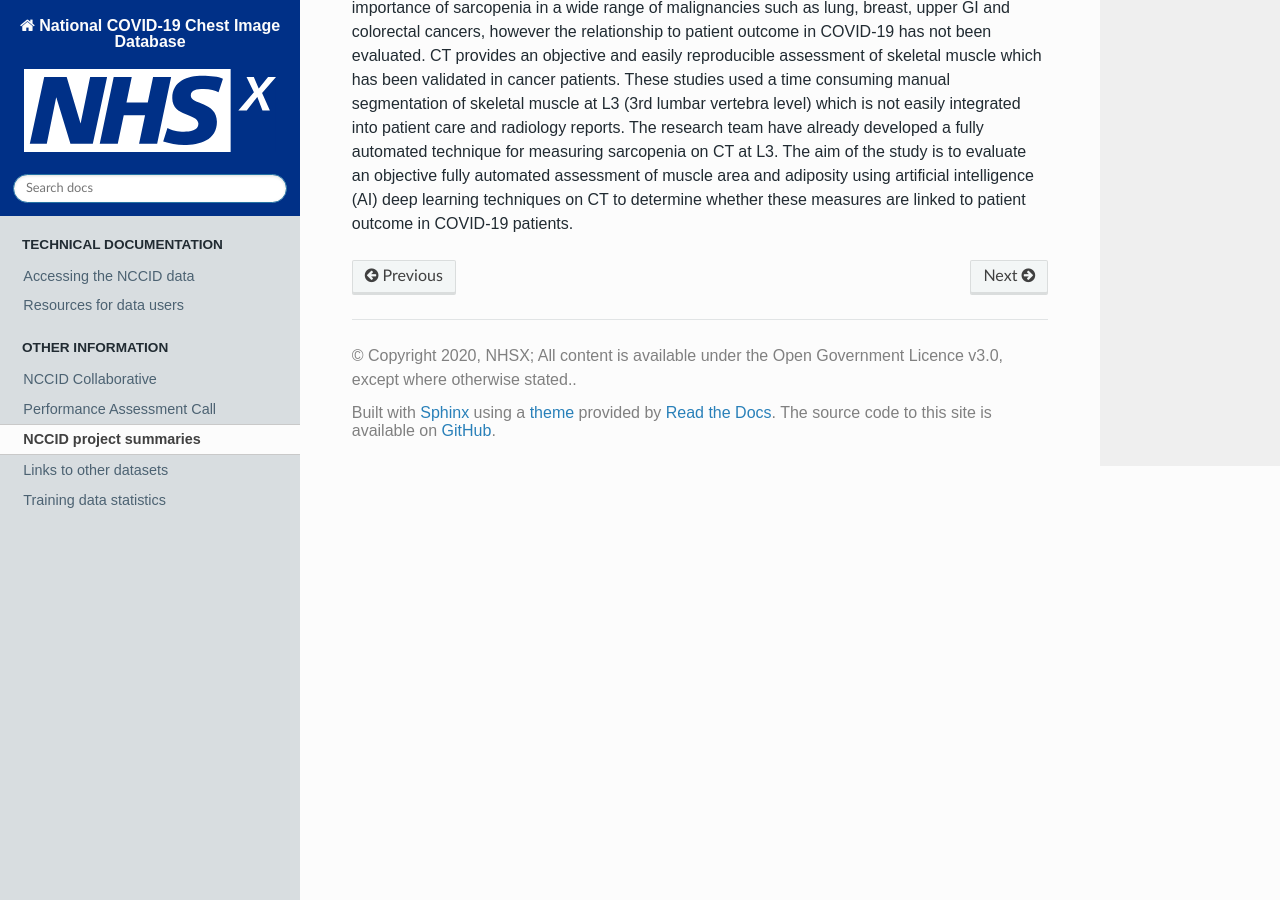
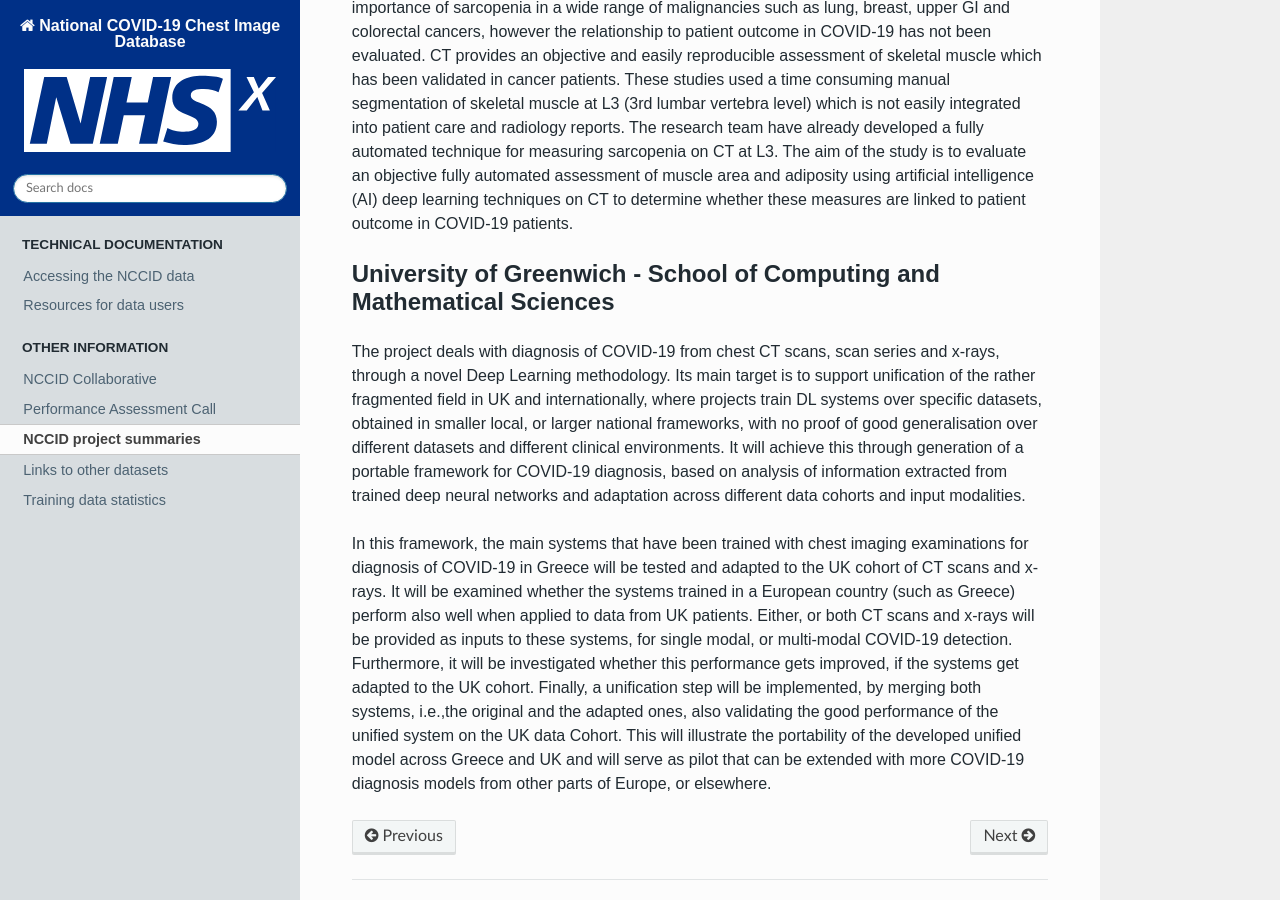
Before and after one commit to nhsx/covid-chest-imaging-database, a Sphinx documentation site: the page built from docs/source/project_summaries.rst, in a window 1280 px wide and 900 px high, scrolled down 5791 px. Built offline with Sphinx 7.4.7 and the Read the Docs theme 2.0.0, drawn with Linux system fonts in a browser that asks for light colours.

Commit message:
add University of Greenwhich

```diff
--- a/docs/source/project_summaries.rst
+++ b/docs/source/project_summaries.rst
@@ -120,3 +120,10 @@
 -----------------------
 Sarcopenia is defined as the loss of skeletal muscle mass or function, is primarily a disease of the elderly and a marker of frailty. Currently, physical fitness is assessed with performance status, however this score is subject to interobserver variability. There is increasing interest in the clinical importance of sarcopenia in a wide range of malignancies such as lung, breast, upper GI and colorectal cancers, however the relationship to patient outcome in COVID-19 has not been evaluated. CT provides an objective and easily reproducible assessment of skeletal muscle which has been validated in cancer patients. These studies used a time consuming manual segmentation of skeletal muscle at L3 (3rd lumbar vertebra level) which is not easily integrated into patient care and radiology reports. The research team have already developed a fully automated technique for measuring sarcopenia on CT at L3.
 The aim of the study is to evaluate an objective fully automated assessment of muscle area and adiposity using artificial intelligence (AI) deep learning techniques on CT to determine whether these measures are linked to patient outcome in COVID-19 patients.
+
+University of Greenwich - School of Computing and Mathematical Sciences
+-----------------------------------------------------------------------
+The project deals with diagnosis of COVID-19 from chest CT scans, scan series and x-rays, through a novel  Deep Learning methodology. Its main target is to support unification of the rather fragmented field in UK and  internationally, where projects train DL systems over specific datasets, obtained in smaller local, or larger  national frameworks, with no proof of good generalisation over different datasets and different clinical environments. It will achieve this through generation of a portable framework for COVID-19 diagnosis, based  on analysis of information extracted from trained deep neural networks and adaptation across different data  cohorts and input modalities.
+
+In this framework, the main systems that have been trained with chest imaging examinations for diagnosis of  COVID-19 in Greece will be tested and adapted to the UK cohort of CT scans and x-rays. It will be examined whether the systems trained in a European country (such as Greece) perform also well when applied to data  from UK patients. Either, or both CT scans and x-rays will be provided as inputs to these systems, for single modal, or multi-modal COVID-19 detection. Furthermore, it will be investigated whether this performance gets  improved, if the systems get adapted to the UK cohort. Finally, a unification step will be implemented, by  merging both systems, i.e.,the original and the adapted ones, also validating the good performance of the unified  system on the UK data Cohort.
+This will illustrate the portability of the developed unified model across Greece and UK and will serve as pilot  that can be extended with more COVID-19 diagnosis models from other parts of Europe, or elsewhere.
```
